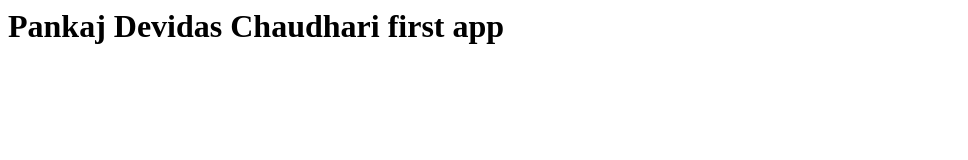
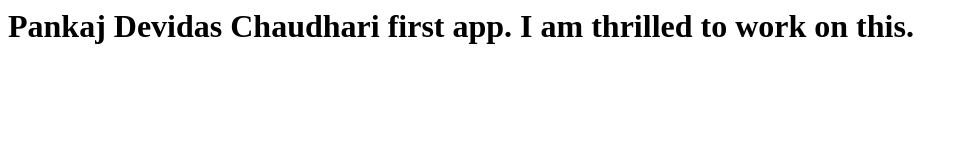
Before and after one commit to pchaudhari08/Pankaj-, a plain HTML site: page Index.html in a window 1280 px wide. Shown: the whole page, without its empty margins (0-968 px from the left). Drawn offline with Linux system fonts and the light colour scheme.

Commit message:
new version

```diff
--- a/Index.html
+++ b/Index.html
@@ -3,6 +3,6 @@
 <title>First Application</title>
     </head>
     <body>
-        <h1>Pankaj Devidas Chaudhari first app </h1>
+        <h1>Pankaj Devidas Chaudhari first app. I am thrilled to work on this. </h1>
     </body>
 </html>
```
